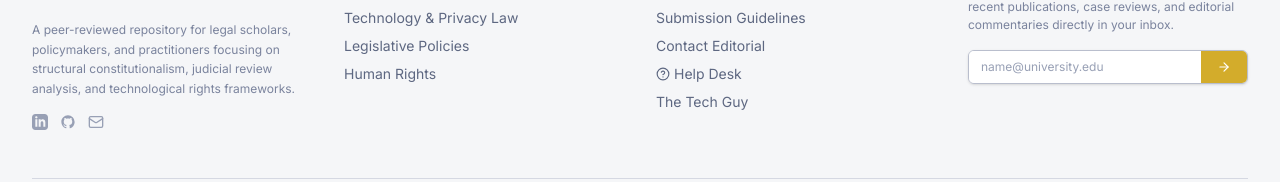
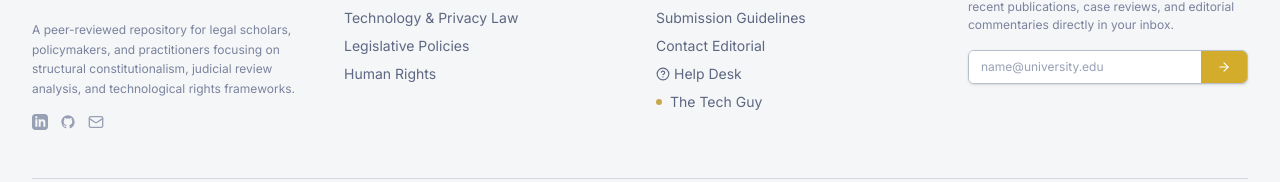
Before and after one commit to Utkarsh-Mani-Tripathi-GIT/legal-observatory, a Next.js app: page / in a window 1280 px wide. Shown: the part 1286-1468 px from the top of the page. Built offline with nearby package versions, Linux system fonts and the light colour scheme; no server answers; the database is empty; a web font is replaced by a local one.

Commit message:
Add subtle yellow dot to 'The Tech Guy' footer link

```diff
--- a/src/components/Footer.tsx
+++ b/src/components/Footer.tsx
@@ -136,9 +136,9 @@ export default function Footer() {
                   href="https://utkarshmanitripathi.vercel.app/resume/OVERALL/full-resume.html"
                   target="_blank"
                   rel="noopener noreferrer"
-                  className="hover:text-indigo-600 dark:hover:text-indigo-400 transition"
+                  className="flex items-center gap-2 hover:text-indigo-600 dark:hover:text-indigo-400 transition"
                 >
-                  The Tech Guy
+                  <span className="inline-block w-1.5 h-1.5 rounded-full bg-[#C9A84C]"></span> The Tech Guy
                 </a>
               </li>
             </ul>
```
